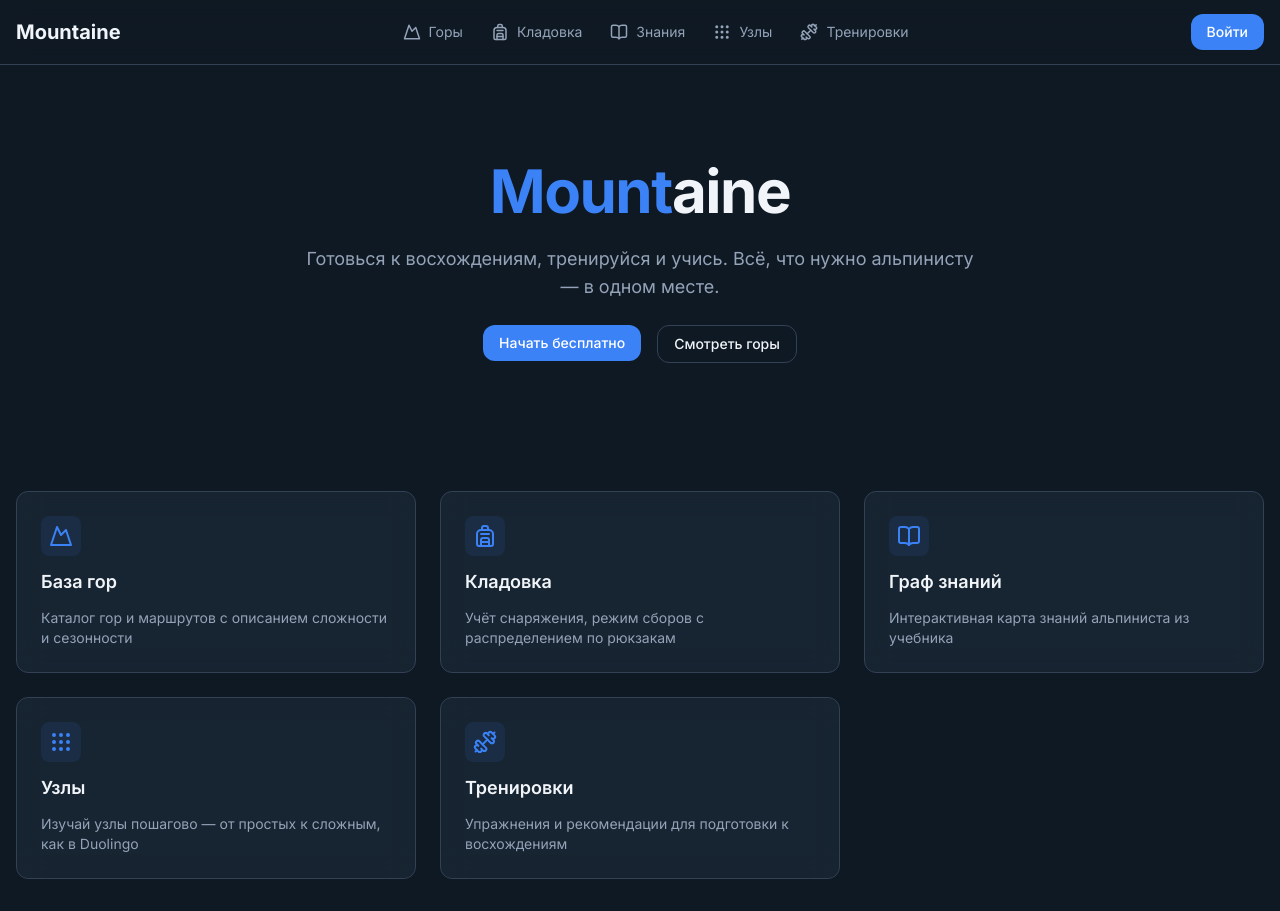
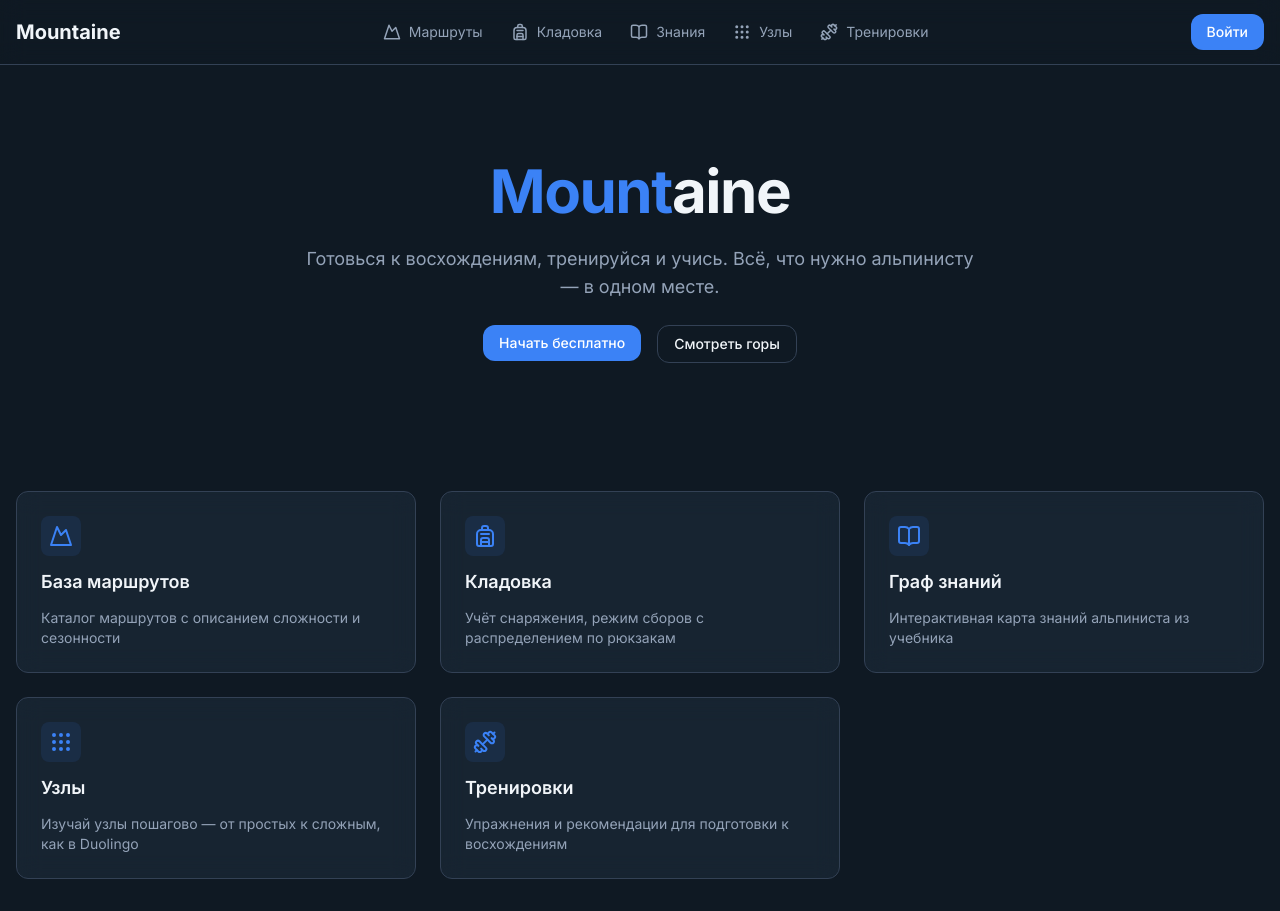
Before and after one commit to MaxVylkov/mountain, a Next.js app: page / in a window 1280 px wide. Built offline with nearby package versions, Linux system fonts and the light colour scheme; no server answers.

Commit message:
rename: База гор → База маршрутов

```diff
--- a/src/app/mountains/page.tsx
+++ b/src/app/mountains/page.tsx
@@ -15,7 +15,7 @@ export default async function MountainsPage() {
       <div className="flex items-center justify-between">
         <h1 className="text-3xl font-bold flex items-center gap-3">
           <Mountain className="text-mountain-primary" />
-          База гор
+          База маршрутов
         </h1>
       </div>
 
--- a/src/app/page.tsx
+++ b/src/app/page.tsx
@@ -7,8 +7,8 @@ const modules = [
   {
     href: '/mountains',
     icon: Mountain,
-    title: 'База гор',
-    description: 'Каталог гор и маршрутов с описанием сложности и сезонности',
+    title: 'База маршрутов',
+    description: 'Каталог маршрутов с описанием сложности и сезонности',
   },
   {
     href: '/gear',
--- a/src/components/nav/navbar.tsx
+++ b/src/components/nav/navbar.tsx
@@ -9,7 +9,7 @@ import { MobileMenu } from './mobile-menu'
 import type { User as SupabaseUser } from '@supabase/supabase-js'
 
 const navLinks = [
-  { href: '/mountains', label: 'Горы', icon: Mountain },
+  { href: '/mountains', label: 'Маршруты', icon: Mountain },
   { href: '/gear', label: 'Кладовка', icon: Backpack },
   { href: '/knowledge', label: 'Знания', icon: BookOpen },
   { href: '/knots', label: 'Узлы', icon: Grip },
```
